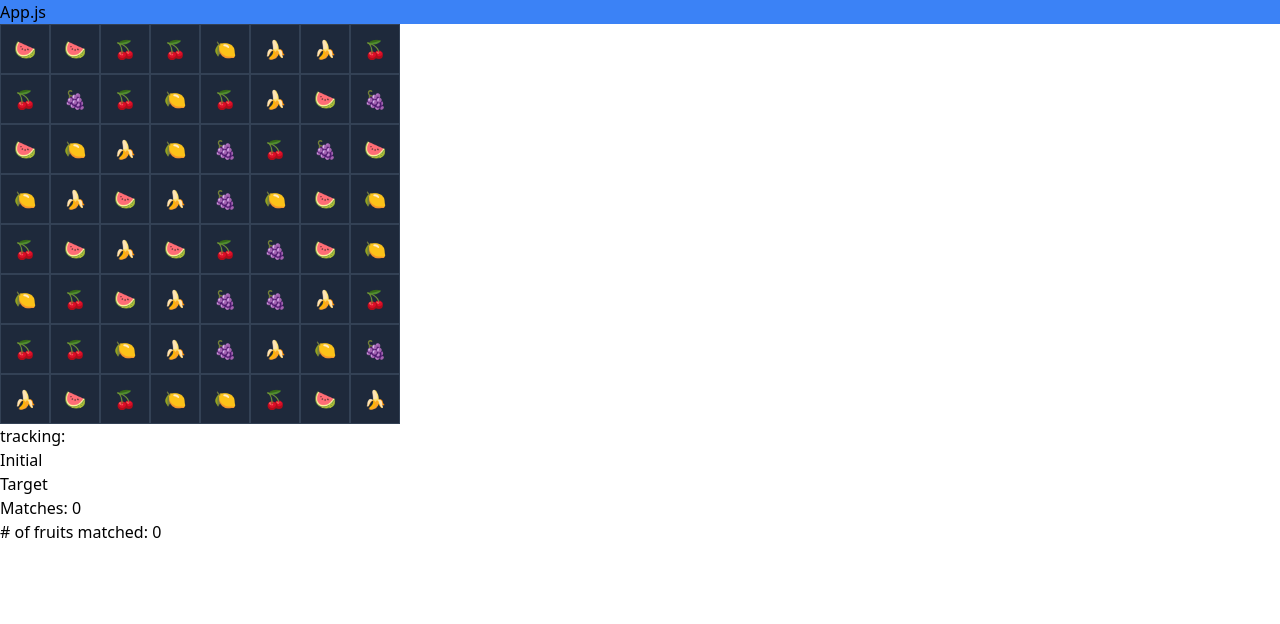
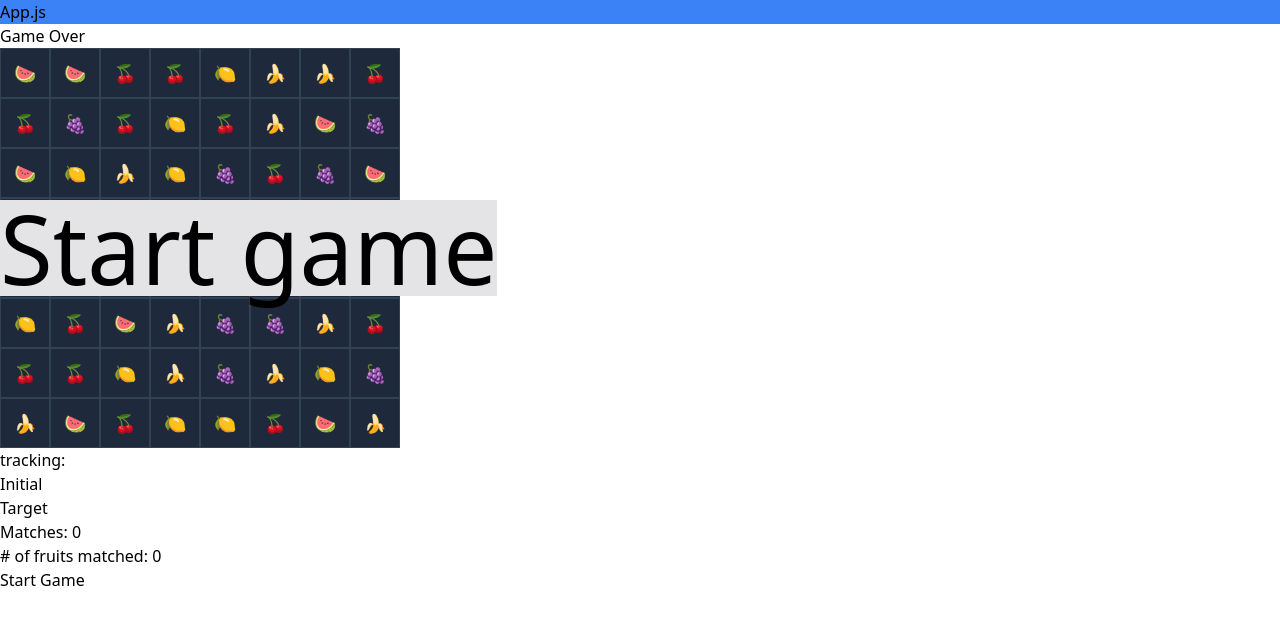
Before and after one commit to r-yabyab/swapples, a React (Create React App) app in the folder swapples-client/: page / in a window 1280 px wide. Shown: the top 624 px of the page. Built offline with nearby package versions, Linux system fonts and the light colour scheme.

Commit message:
Added game status

```diff
--- a/swapples-client/src/App.js
+++ b/swapples-client/src/App.js
@@ -13,8 +13,11 @@ function App() {
   });
 
   const [fruitsMatched, setFruitsMatched] = useState(0)
-
   const [flash, setFlash] = useState(false)
+  const [isGameActive, setIsGameActive] = useState(false)
+  const [gameEndTime, setGameEndTime] = useState(null);
+  const [timeLeft, setTimeLeft] = useState(0);
+  const [preStart, setPreStart] = useState("New")
 
   useEffect(() => {
     if (tracking.count > 0) {
@@ -29,12 +32,70 @@ function App() {
     }
   }, [tracking.count]);
 
+  useEffect(() => {
+    if (isGameActive && gameEndTime) {
+      // Set initial time left
+      setTimeLeft(Math.max(Math.floor((gameEndTime - Date.now()) / 1000), 0));
+
+      // Update the countdown every second
+      const intervalId = setInterval(() => {
+        const remainingTime = Math.max(Math.floor((gameEndTime - Date.now()) / 1000), 0);
+        setTimeLeft(remainingTime);
+
+        if (remainingTime <= 0) {
+          clearInterval(intervalId);
+          endGame();
+        }
+      }, 1000);
+
+      // Clear interval on component unmount
+      return () => clearInterval(intervalId);
+    }
+  }, [isGameActive, gameEndTime]);
+
+  const startGame = () => {
+    setPreStart("Ready")
+
+
+    setTimeout(() =>{
+      setIsGameActive(true);
+      const endTime = Date.now() + 10000; // Set the end time to 60 seconds from now
+      setGameEndTime(endTime);
+      setPreStart("Playing")
+    }, 1000)
+
+  };
+
+  const endGame = () => {
+    setIsGameActive(false);
+    setGameEndTime(null);
+    setPreStart("Done")
+  };
+
   return (
 <>
 
 <div className=" bg-blue-500">App.js</div>
 
-<Board rows={BoardOptions.rows} cols={BoardOptions.cols} setTracking={setTracking} setFruitsMatched={setFruitsMatched} />
+      <div>
+        {isGameActive ? `Time Left: ${timeLeft} seconds` : 'Game Over'}
+      </div>
+
+      <div className="relative">
+          <Board
+            rows={BoardOptions.BOARD_ROWS}
+            cols={BoardOptions.BOARD_COLUMNS}
+            setTracking={setTracking}
+            setFruitsMatched={setFruitsMatched}
+            isGameActive={isGameActive}
+          />
+        <div className="absolute text-8xl  bg-zinc-200 top-1/2 -translate-y-[50%] 0">
+          {preStart === "Ready" && "Ready?"}
+          <div onClick={startGame} className="hover:cursor-pointer hover:bg-green-400">{preStart === "New" && "Start game"}</div>
+          {preStart === "Done" && "Game Over"}
+        </div>
+      </div>
+
 
       <div>
         <div className="flex-col">
@@ -43,14 +104,22 @@ function App() {
           <div>Target {tracking.targetCell}</div>
         </div>
         <div>
-        <div className={`success-box ${flash ? 'flash' : ''}`}>Matches: {tracking.count}</div>
-        <div className={`success-box ${flash ? 'flash' : ''}`}># of fruits matched: {fruitsMatched}</div>
+          <div className={`success-box ${flash ? 'flash' : ''}`}>Matches: {tracking.count}</div>
+          <div className={`success-box ${flash ? 'flash' : ''}`}># of fruits matched: {fruitsMatched}</div>
 
         </div>
       </div>
 
 
-</>
+      <div>
+        {!isGameActive && (
+          <button onClick={startGame}>Start Game</button>
+        )
+        }
+      </div>
+
+
+    </>
   );
 }
 
--- a/swapples-client/src/components/Board.js
+++ b/swapples-client/src/components/Board.js
@@ -41,7 +41,7 @@ const generateInitialBoard = (rows, cols) => {
     return board;
 };
 
-export default function Board ({ rows, cols, setTracking, setFruitsMatched })  {
+export default function Board ({ rows, cols, setTracking, setFruitsMatched, isGameActive })  {
     const [board, setBoard] = useState(generateInitialBoard(rows, cols))
     const [selectedCell, setSelectedCell] = useState(null); // first clicked cell
     const [highlightedCells, setHighlightedCells] = useState([])
@@ -50,6 +50,8 @@ export default function Board ({ rows, cols, setTracking, setFruitsMatched })  {
     const audio2 = new Audio(travisOnemoretime)
 
     const handleCellClick = (row, col) => {
+        if (!isGameActive) return;
+
         // if specify board[row][col] in setTrackings, they will point to the same fruit for some reason
         // only shows the separate fruits with const item
         const item = board[row][col];
--- a/swapples-client/src/config/BoardOptions.js
+++ b/swapples-client/src/config/BoardOptions.js
@@ -1,4 +1,5 @@
 export const BoardOptions = {
-    rows: 8,
-    cols: 8
+    BOARD_ROWS: 8,
+    BOARD_COLUMNS: 8,
+    TIMER: 10000
 }
```
